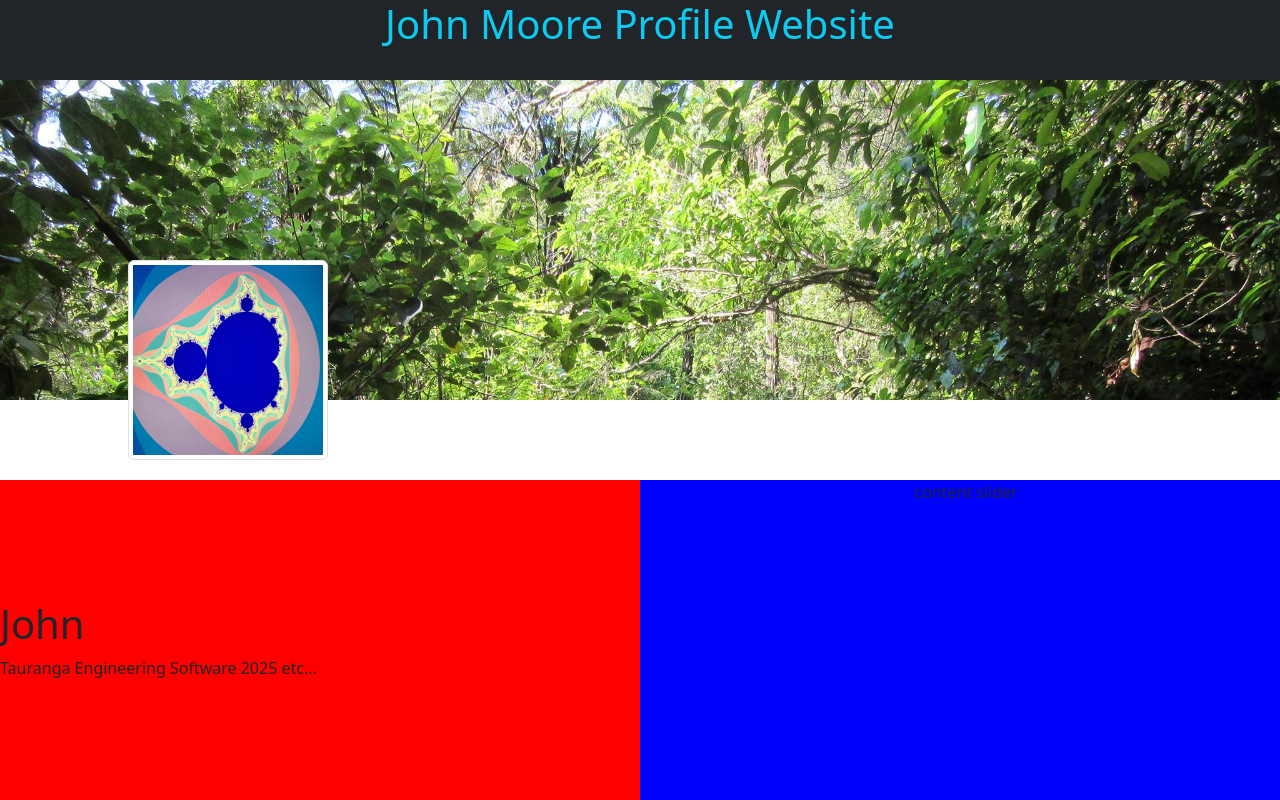
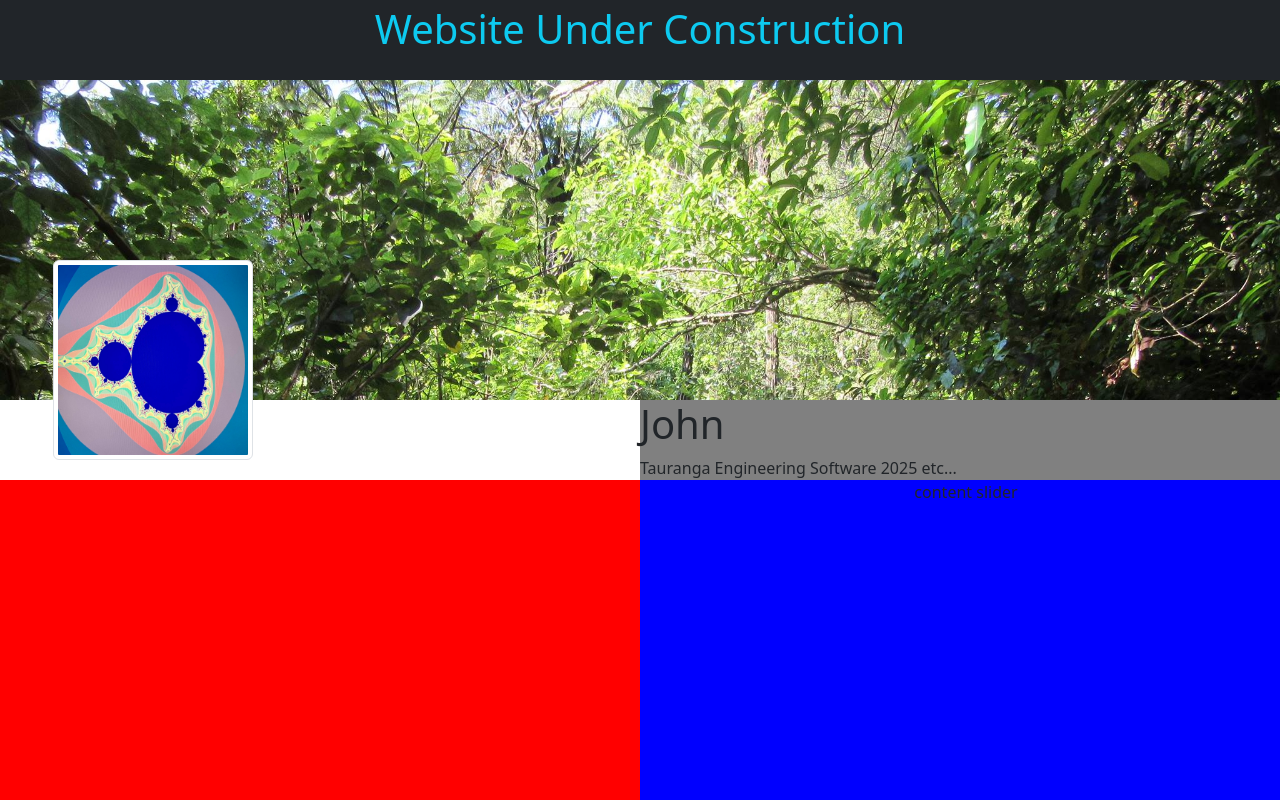
Before and after one commit to John-Moore-UOA/Profile-Website, a React (Vite) app: page / in a window 1280 px wide. Shown: the top 800 px of the page. Built offline with nearby package versions, Linux system fonts and the light colour scheme.

Commit message:
Heading section layout, footer

```diff
--- a/src/App.jsx
+++ b/src/App.jsx
@@ -2,12 +2,14 @@ import "./styles.css";
 
 import Header from "./Header/Header";
 import Body from "./Body/Body";
+import Footer from "./Footer/Footer";
 
 function App() {
   return (
     <>
       <Header />
       <Body />
+      <Footer />
     </>
   );
 }
--- /dev/null
+++ b/src/Footer/Footer.jsx
@@ -0,0 +1,11 @@
+function Footer() {
+  return (
+    <>
+      <div className="footer-container">
+        <p>Website designed and contructed using React</p>
+      </div>
+    </>
+  );
+}
+
+export default Footer;
--- a/src/Header/Header.jsx
+++ b/src/Header/Header.jsx
@@ -7,7 +7,7 @@ function Header() {
   return (
     <>
       <TopBar />
-      <div className="profile-background-img">
+      <div className="header-background-container">
         <img
           src={backgroundImage}
           className="header-background-img"
--- a/src/Header/ProfileNamespace.jsx
+++ b/src/Header/ProfileNamespace.jsx
@@ -4,9 +4,17 @@ function ProfileNamespace() {
   return (
     <>
       <div className="header-namespace">
-        <img src={profilePicture} class="img-thumbnail" alt="..." />
-        <h1>John</h1>
-        <p>Tauranga Engineering Software 2025 etc...</p>
+        <div className="row align-items-start">
+          <div className="col g-0">
+            <img src={profilePicture} className="img-thumbnail" alt="..." />
+          </div>
+          <div className="col g-0">
+            <div className="header-namespace-details">
+              <h1>John</h1>
+              <p>Tauranga Engineering Software 2025 etc...</p>
+            </div>
+          </div>
+        </div>
       </div>
     </>
   );
--- a/src/Header/TopBar.jsx
+++ b/src/Header/TopBar.jsx
@@ -1,7 +1,7 @@
 function TopBar() {
   return (
     <div className="top-bar bg-dark">
-      <h1 className="text-info">John Moore Profile Website</h1>
+      <h1 className="text-info">Website Under Construction</h1>
     </div>
   );
 }
--- a/src/Header/headerstyles.css
+++ b/src/Header/headerstyles.css
@@ -1,15 +1,6 @@
 *{
   margin: 0;
   padding: 0;
-}
-
-.profile-background-img {
-  height : 40vh;
-  width: 100%;
-  margin: 0;
-  padding: 0;
-
-  background-color: beige;
 }
 
 .header-namespace {
@@ -24,6 +15,7 @@
 
 .top-bar {
   height : 10vh;
+  padding-top: 5px;
   text-align: center;
 }
 
@@ -33,17 +25,32 @@
   height: 150px;
   position: relative;
   display: inline-block;
-  overflow: hidden;
   margin-left: 10%;
 
   border: 10px solid black;
 
 }
 
+.header-background-container {
+  position: relative;
+  height : 40vh;
+  width: 100%;
+
+  overflow: hidden;
+}
+
 .header-background-img {
-  width: 100%;
+  width : 100%;
+
   margin: 0;
   padding: 0;
+}
 
-  background-color: beige;
+
+.header-namespace-details {
+  position: relative;
+  width: 100%;
+
+  z-index: 2;
+  background-color: grey;
 }
```
